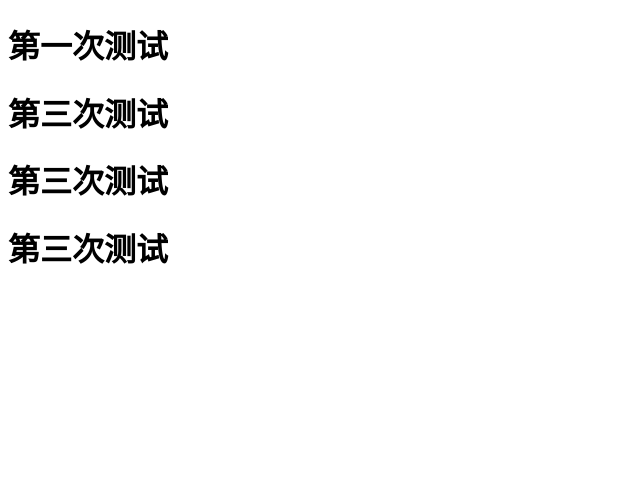
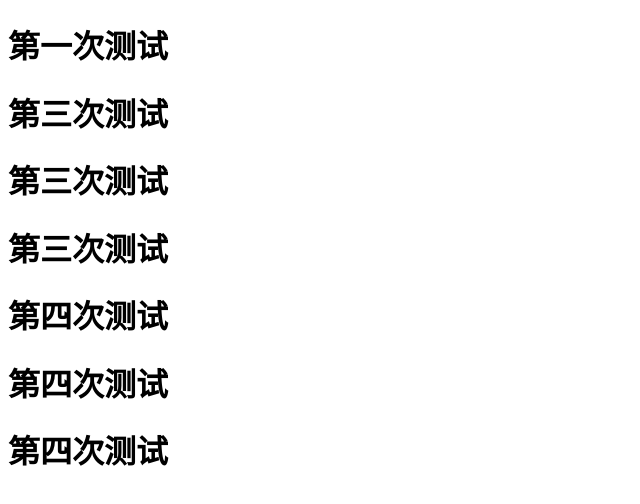
Before and after one commit to 1152415237/githuba, a plain HTML site: page index.html in a window 1280 px wide. Shown: the whole page, without its empty margins (0-640 px from the left). Drawn offline with Linux system fonts and the light colour scheme.

Commit message:
这个是第四次操作的描述

```diff
--- a/index.html
+++ b/index.html
@@ -44,10 +44,26 @@
         git log
 10、恢复文件到指定的某一个版本
         git reset --hard 版本号
+
+
+提交到远程库
+1-生成id(ssh密匙)  同一个远程仓库 同一个本地工作区 获取一次就好
+        ssh-keygen -t rsa -C "注册的邮箱地址"
+        //地址C:\Users\Administrator\.ssh id_rsa.pub 文件
+
+2-将暂存区=>远程仓库
+        git remote add origin 仓库地址
+git remote add origin https://github.com/1152415237/githuba.git
+        git push -u origin master
+
     -->
     <h1>第一次测试</h1>
     <h1>第三次测试</h1>
     <h1>第三次测试</h1>
     <h1>第三次测试</h1>
+
+    <h1>第四次测试</h1>
+    <h1>第四次测试</h1>
+    <h1>第四次测试</h1>
 </body>
 </html>
```
Also changed, not shown: 1 other file.
